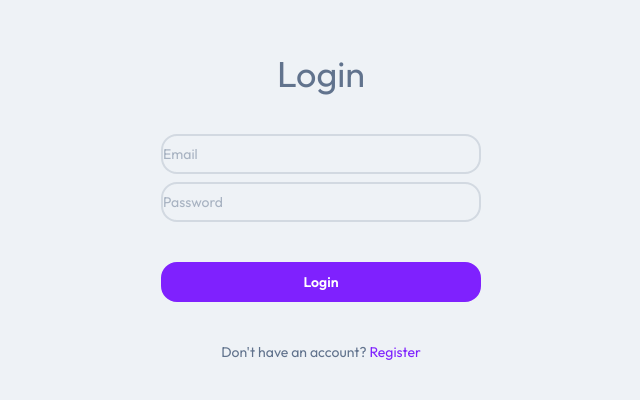
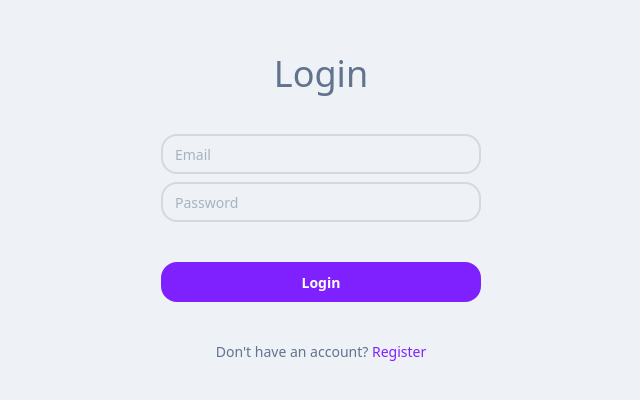
Before and after one commit to karanx64/scenely, a React (Vite) app in the folder frontend/: page /login in a window 1280 px wide. Shown: the part 192-592 px from the top of the page, without its empty margins (319-959 px from the left). Built offline with nearby package versions, Linux system fonts and the light colour scheme; the HTML template or start-up script is replaced by a standard one.

Commit message:
styling fixed

```diff
--- a/frontend/src/index.css
+++ b/frontend/src/index.css
@@ -5,21 +5,21 @@
 
 /* just a VS code error. In actual, daisy ui is working fine*/
 
-* {
-  margin: 0;
-  padding: 0;
-  box-sizing: border-box; /* Ensure padding and margin are calculated correctly */
-  font-family: "Outfit", sans-serif;
-}
 
-html, body {
-  height: 100%; /* Ensure full height for layout */
+
+html,
+body {
+  height: 100%;
+  /* Ensure full height for layout */
 }
 
 body {
-  padding: 0; /* Reset body padding */
-  margin: 0; /* Reset body margin */
-  background-color: var(--color-base-100); /* Ensure background color is applied */
+  padding: 0;
+  /* Reset body padding */
+  margin: 0;
+  /* Reset body margin */
+  background-color: var(--color-base-100);
+  /* Ensure background color is applied */
 }
 
 
```
Lines whose indentation alone changed are shown as unchanged.
